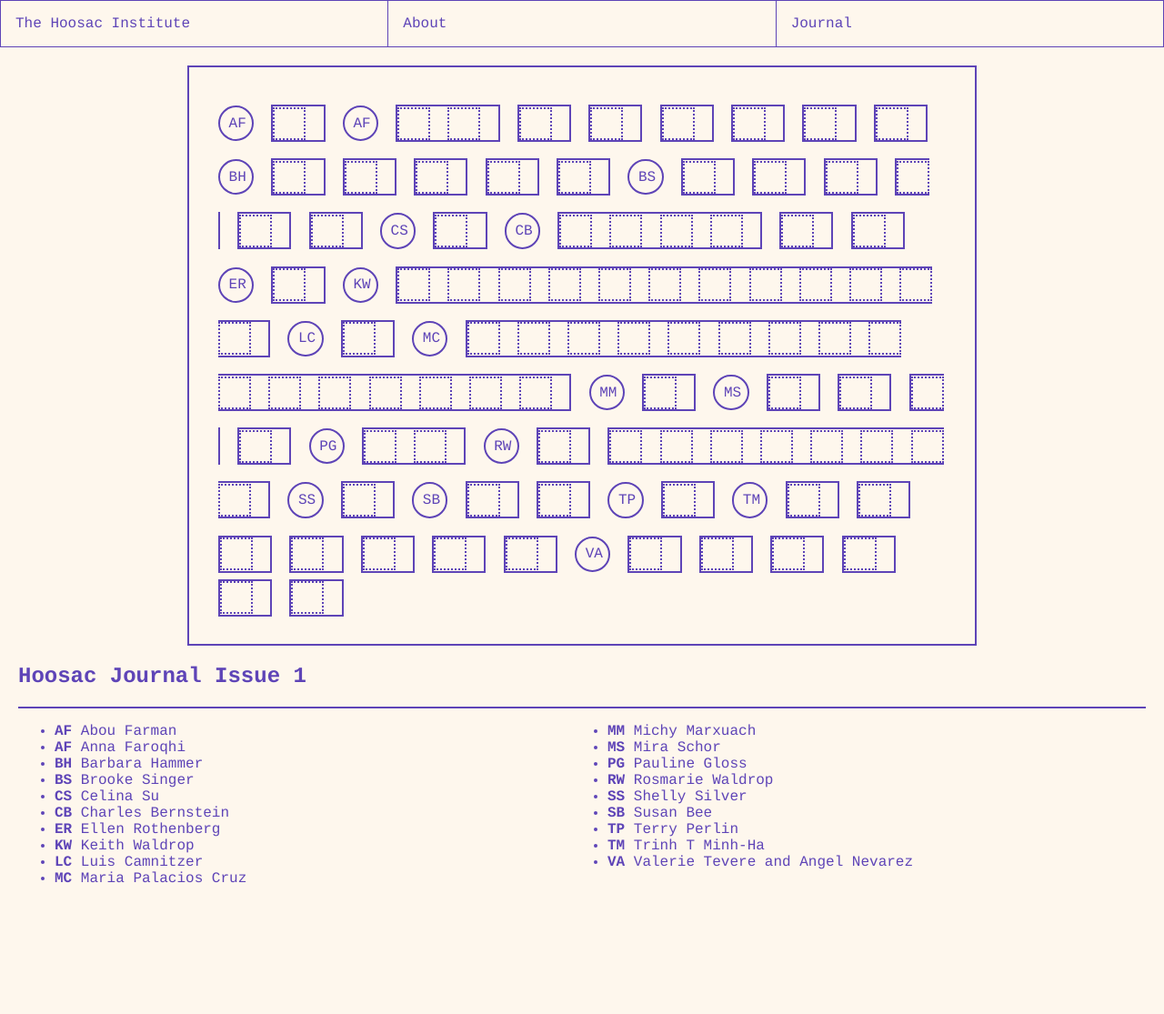
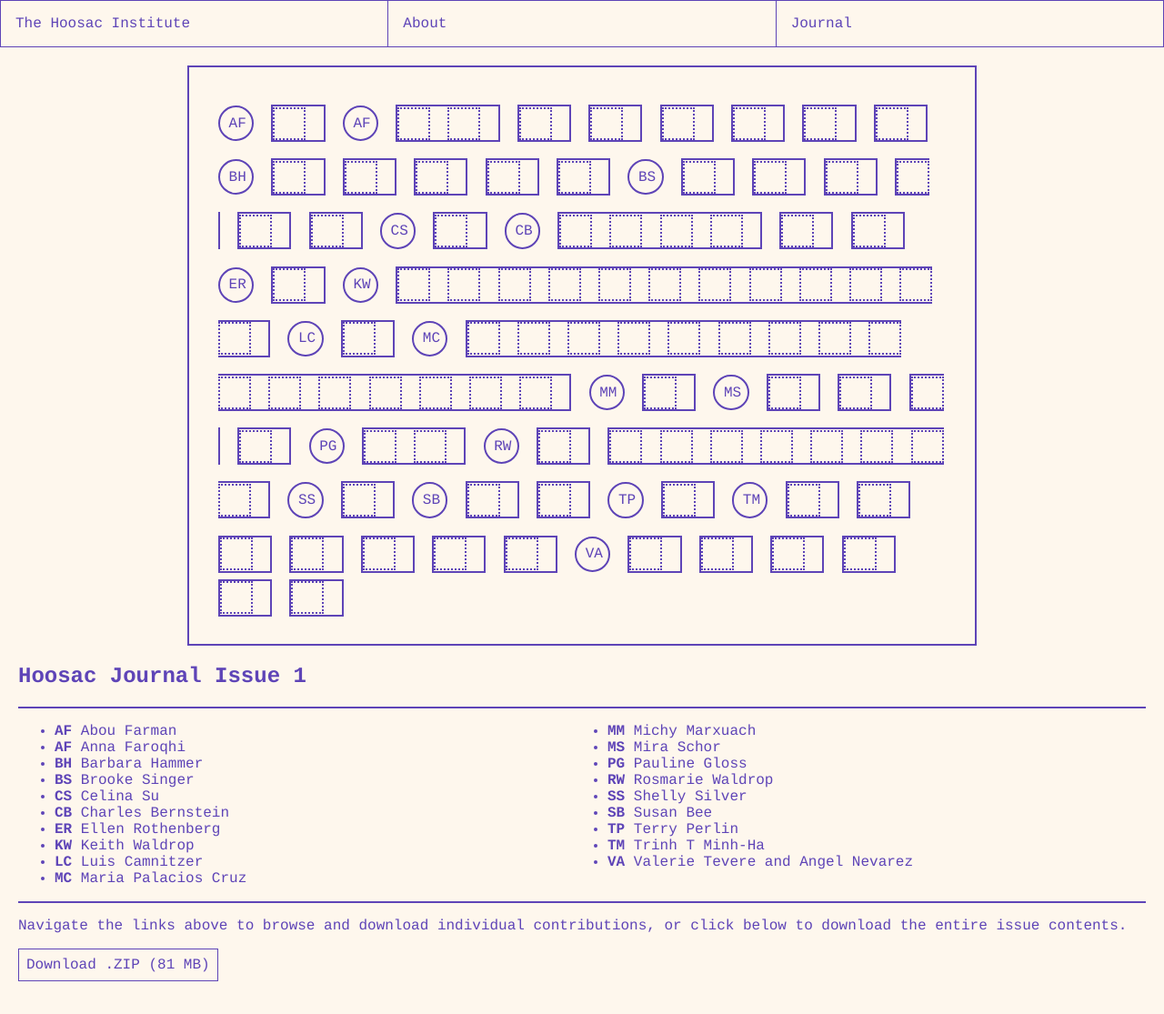
Before and after one commit to caseyg/hoosacinstitute, a Jekyll site: the page built from _journal/1.markdown, in a window 1280 px wide. Shown: the whole page at 91% size. Built offline with Jekyll 4.4.1, drawn with Linux system fonts in a browser that asks for light colours; before the commit the page ends 1011 px from its top, so only the background shows below that.

Commit message:
Updated Issue and 3 other files

```diff
--- a/_journal/1.markdown
+++ b/_journal/1.markdown
@@ -3,5 +3,8 @@
 date: 2018-05-25 09:50:00 -04:00
 categories:
 - issue
+download:
+  url: http://gdurl.com/DMg5/download/5611d2a5944bec205349bf8b565406b7
+  size: 81 MB
 layout: issue
 ---
--- a/_layouts/default.html
+++ b/_layouts/default.html
@@ -15,7 +15,7 @@
     <header role="banner">
 
     <ul class="nav">
-      <a href="{{ site.baseurl }}/home">The Hoosac Institute</a>
+      <a href="{{ site.baseurl }}/">The Hoosac Institute</a>
       <a href="{{ site.baseurl }}/about">About</a>
       <a href="{{ site.baseurl }}/journal">Journal</a>
     </ul>
--- a/_layouts/issue.html
+++ b/_layouts/issue.html
@@ -28,4 +28,13 @@
       <li><a href="{{ contribution.url }}"><strong>{{ contribution.initials}}</strong> {{ contribution.title }}</a></li>
     {% endfor %}
   </ul>
+
+  <hr>
+
+  <p>Navigate the links above to browse and download individual contributions, or click below to download the entire issue contents.</p>
+
+  <a href="{{ page.download.url }}" class="download">
+    Download .ZIP ({{ page.download.size }})
+  </a>
+
 </div>
--- a/_sass/style.scss
+++ b/_sass/style.scss
@@ -39,7 +39,8 @@
   border-right: none;
 }
 
-.nav a {
+.nav a:link,
+.nav a:visited {
   margin: 0;
   padding: 1em;
   flex: 1 1 0;
@@ -133,6 +134,13 @@
   }
 }
 
+.download {
+  border: 1px solid #5E44B7;
+  padding: .5em;
+  margin-bottom: 1em;
+  display: inline-block;
+}
+
 .journal--3x {
   box-sizing: border-box;
   font-size: 10vw;
```
